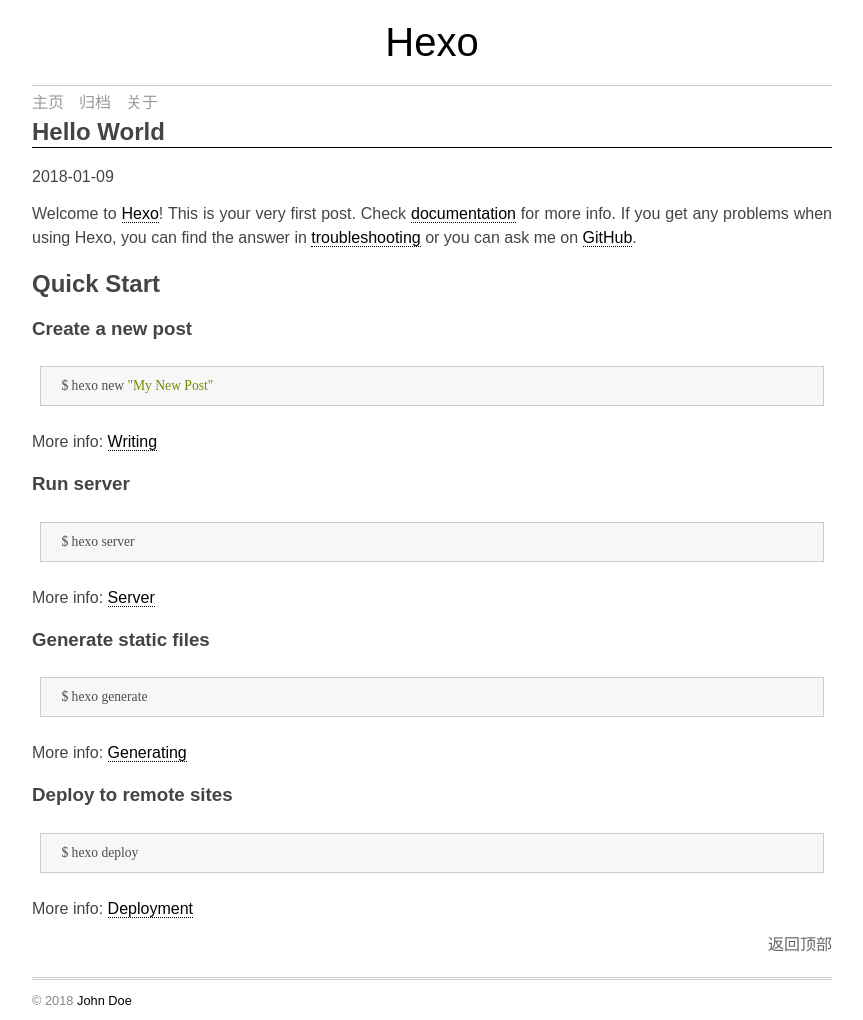
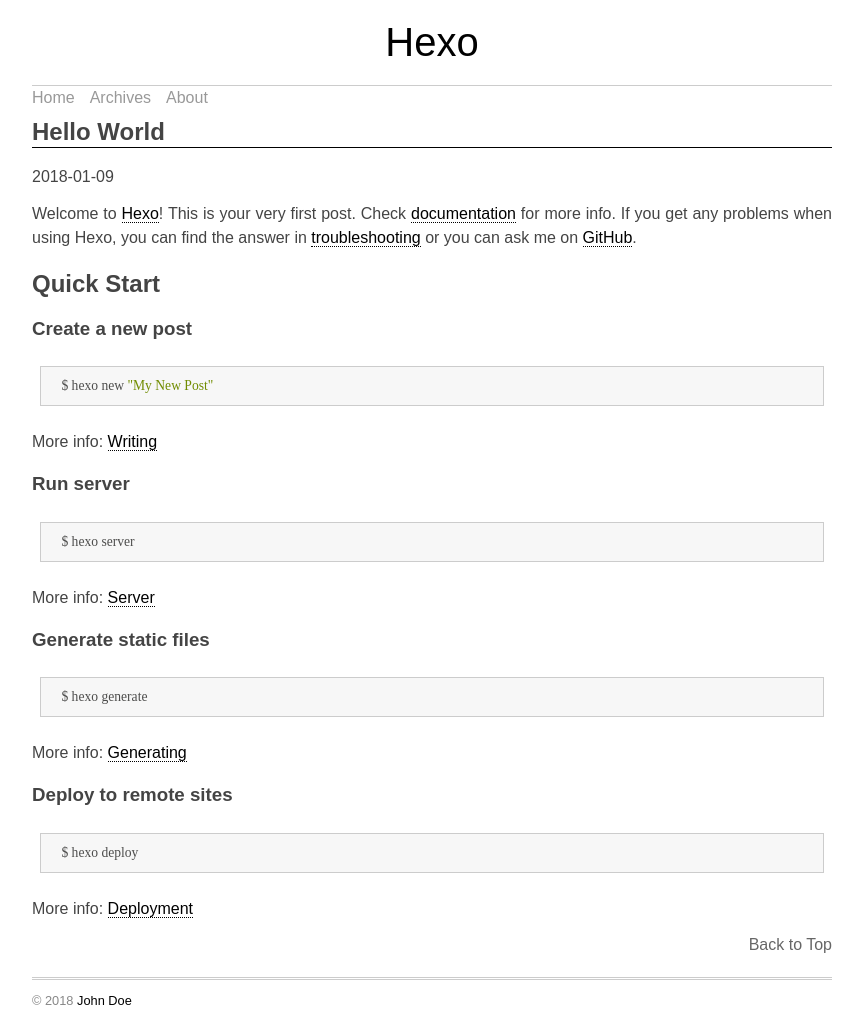
Before and after one commit to jug4fun/jug4fun.github.io, a plain HTML site: page 2018/01/09/hello-world/index.html in a window 1280 px wide. Shown: the whole page, without its empty margins (208-1071 px from the left). Drawn offline with Linux system fonts and the light colour scheme.

Commit message:
Site updated: 2018-01-09 15:51:01

```diff
--- a/2018/01/09/hello-world/index.html
+++ b/2018/01/09/hello-world/index.html
@@ -31,15 +31,15 @@
     <ul class="menu">
 
         <li class="menu-item">
-          <a href="/" class="menu-item-link">主页</a>
+          <a href="/" class="menu-item-link">Home</a>
         </li>
 
         <li class="menu-item">
-          <a href="/archives" class="menu-item-link">归档</a>
+          <a href="/archives" class="menu-item-link">Archives</a>
         </li>
 
         <li class="menu-item">
-          <a href="/about" class="menu-item-link">关于</a>
+          <a href="/about" class="menu-item-link">About</a>
         </li>
 
     </ul>
@@ -67,7 +67,7 @@
   <div class="post-footer">
 
 
-    <a href="#top" class="top">返回顶部</a>
+    <a href="#top" class="top">Back to Top</a>
   </div>
 </article>
 <footer>
```
Also changed, not shown: 2018/01/09/test/index.html (+4 -4 lines), archives/2018/01/index.html (+4 -4 lines), archives/2018/index.html (+4 -4 lines), archives/index.html (+4 -4 lines).
